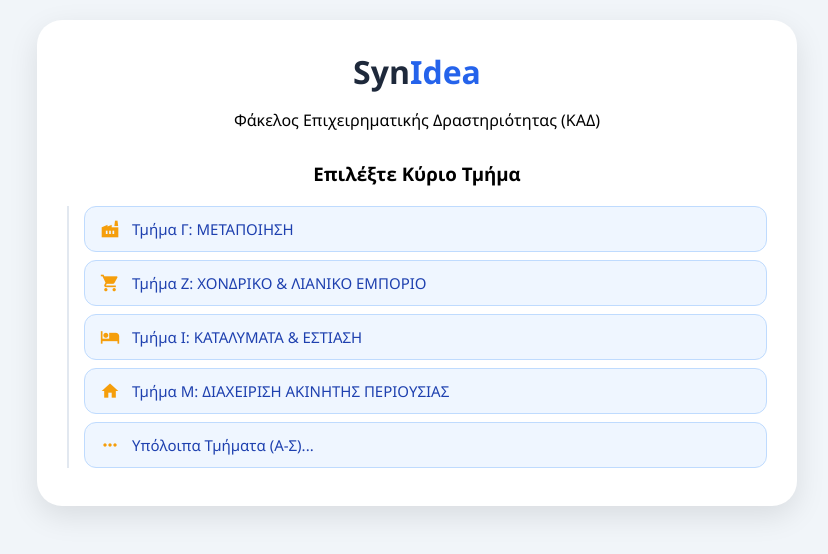
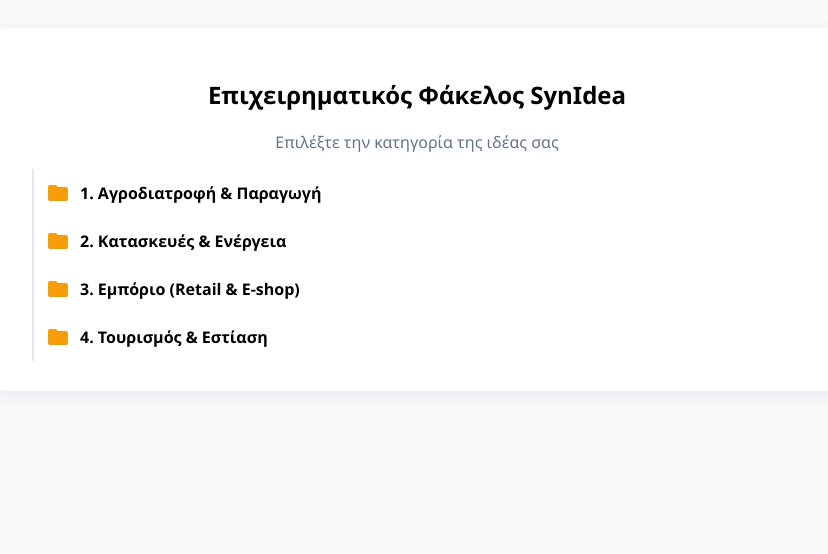
Before and after one commit to simospolychronis/SynIdea-, a plain HTML site: page index.html in a window 1280 px wide. Shown: the whole page, without its empty margins (223-1051 px from the left). Drawn offline with Linux system fonts and the light colour scheme.

Commit message:
Update index.html

```diff
--- a/index.html
+++ b/index.html
@@ -3,95 +3,103 @@
 <head>
     <meta charset="UTF-8">
     <meta name="viewport" content="width=device-width, initial-scale=1.0">
-    <title>SynIdea - KAD Tree Navigator</title>
+    <title>SynIdea - Ολοκληρωμένο Δέντρο Επιχειρήσεων</title>
     <link href="https://fonts.googleapis.com/icon?family=Material+Icons" rel="stylesheet">
     <style>
-        :root { --primary: #2563eb; --folder: #f59e0b; --bg: #f1f5f9; }
-        body { font-family: 'Segoe UI', system-ui, sans-serif; background-color: var(--bg); margin: 0; padding: 20px; display: flex; justify-content: center; }
-        .container { background: white; padding: 30px; border-radius: 25px; box-shadow: 0 10px 30px rgba(0,0,0,0.1); max-width: 700px; width: 100%; text-align: center; }
+        :root { --primary: #2563eb; --accent: #f59e0b; --bg: #f8fafc; }
+        body { font-family: 'Segoe UI', sans-serif; background: var(--bg); padding: 20px; }
+        .container { max-width: 800px; margin: 0 auto; background: white; padding: 30px; border-radius: 20px; box-shadow: 0 4px 20px rgba(0,0,0,0.08); }
 
-        .header { margin-bottom: 30px; }
-        .logo { font-size: 32px; font-weight: 800; color: #1e293b; }
-        .logo span { color: var(--primary); }
+        .tree-node { margin-left: 15px; border-left: 2px solid #e2e8f0; }
+        .folder {
+            display: flex; align-items: center; gap: 10px; padding: 12px;
+            cursor: pointer; transition: 0.2s; border-radius: 8px; font-weight: 600;
+        }
+        .folder:hover { background: #f1f5f9; color: var(--primary); }
+        .folder i { color: var(--accent); }
 
-        /* Tree Styles */
-        .tree-container { text-align: left; border-left: 2px solid #e2e8f0; padding-left: 15px; margin-top: 20px; }
-        .node {
-            padding: 12px 15px; margin: 8px 0; background: #fff; border: 1px solid #e2e8f0;
-            border-radius: 12px; cursor: pointer; display: flex; align-items: center; gap: 12px;
-            transition: 0.2s; font-size: 15px; font-weight: 500; color: #334155;
+        .content { display: none; margin-left: 25px; }
+        .content.active { display: block; }
+
+        .item {
+            padding: 8px 15px; margin: 5px 0; background: #fff; border: 1px solid #f1f5f9;
+            border-radius: 6px; font-size: 14px; color: #475569; display: flex; align-items: center; gap: 10px;
         }
-        .node:hover { background: #f8fafc; border-color: var(--primary); transform: translateX(5px); }
-        .node i { color: var(--folder); font-size: 20px; }
-        .node.section { background: #eff6ff; color: #1e40af; border-color: #bfdbfe; }
-
-        .breadcrumb { font-size: 14px; color: #64748b; margin-bottom: 20px; display: flex; gap: 5px; }
-        .btn-back { background: #64748b; color: white; border: none; padding: 10px 20px; border-radius: 10px; cursor: pointer; margin-top: 20px; }
-
-        .menu-section { display: none; }
-        .active { display: block; animation: slideIn 0.3s ease; }
-        @keyframes slideIn { from { opacity: 0; transform: translateX(20px); } to { opacity: 1; transform: translateX(0); } }
+        .item i { color: var(--primary); font-size: 18px; }
+        .kad-code { font-weight: bold; color: var(--primary); background: #eff6ff; padding: 2px 6px; border-radius: 4px; }
     </style>
 </head>
 <body>
 
 <div class="container">
-    <div class="header">
-        <div class="logo">Syn<span>Idea</span></div>
-        <p>Φάκελος Επιχειρηματικής Δραστηριότητας (ΚΑΔ)</p>
-    </div>
-
-    <div id="lvl-1" class="menu-section active">
-        <h3>Επιλέξτε Κύριο Τμήμα</h3>
-        <div class="tree-container">
-            <div class="node section" onclick="showNext('lvl-2-C')"><i class="material-icons">factory</i>Τμήμα Γ: ΜΕΤΑΠΟΙΗΣΗ</div>
-            <div class="node section" onclick="showNext('lvl-2-G')"><i class="material-icons">shopping_cart</i>Τμήμα Ζ: ΧΟΝΔΡΙΚΟ & ΛΙΑΝΙΚΟ ΕΜΠΟΡΙΟ</div>
-            <div class="node section" onclick="showNext('lvl-2-I')"><i class="material-icons">hotel</i>Τμήμα Ι: ΚΑΤΑΛΥΜΑΤΑ & ΕΣΤΙΑΣΗ</div>
-            <div class="node section" onclick="showNext('lvl-2-L')"><i class="material-icons">home</i>Τμήμα Μ: ΔΙΑΧΕΙΡΙΣΗ ΑΚΙΝΗΤΗΣ ΠΕΡΙΟΥΣΙΑΣ</div>
-            <div class="node section" onclick="alert('Σύντομα...')"><i class="material-icons">more_horiz</i>Υπόλοιπα Τμήματα (Α-Σ)...</div>
-        </div>
-    </div>
-
-    <div id="lvl-2-C" class="menu-section">
-        <div class="breadcrumb">Τμήμα Γ > Μεταποίηση</div>
-        <h3>Επιλέξτε Κλάδο</h3>
-        <div class="tree-container">
-            <div class="node" onclick="showNext('lvl-3-C10')"><i class="material-icons">restaurant</i>10: Βιομηχανία Τροφίμων</div>
-            <div class="node" onclick="alert('Ποτά')"><i class="material-icons">local_bar</i>11: Ποτοποιία</div>
-            <div class="node" onclick="alert('Ένδυση')"><i class="material-icons">checkroom</i>14: Κατασκευή Ειδών Ένδυσης</div>
-        </div>
-        <button class="btn-back" onclick="showNext('lvl-1')">Πίσω</button>
-    </div>
-
-    <div id="lvl-3-C10" class="menu-section">
-        <div class="breadcrumb">Τμήμα Γ > Κλάδος 10</div>
-        <h3>Επιλέξτε Ομάδα</h3>
-        <div class="tree-container">
-            <div class="node" onclick="alert('Τελικός ΚΑΔ: 10.81 - Παραγωγή Ζάχαρης')">10.81: Παραγωγή Ζάχαρης</div>
-            <div class="node" onclick="alert('Τελικός ΚΑΔ: 10.82 - Σοκολατοποιία')">10.82: Παραγωγή Κακάο & Σοκολάτας</div>
-            <div class="node" onclick="alert('Τελικός ΚΑΔ: 10.83 - Καφές/Τσάι')">10.83: Επεξεργασία Τσαγιού & Καφέ</div>
-        </div>
-        <button class="btn-back" onclick="showNext('lvl-2-C')">Πίσω</button>
-    </div>
-
-    <div id="lvl-2-L" class="menu-section">
-        <div class="breadcrumb">Τμήμα Μ > Real Estate</div>
-        <h3>Επιλέξτε Δραστηριότητα</h3>
-        <div class="tree-container">
-            <div class="node" onclick="alert('ΚΑΔ 68.1: Αγοραπωλησία ιδιόκτητων ακινήτων')">68.1: Αγοραπωλησία Ιδιόκτητων Ακινήτων</div>
-            <div class="node" onclick="alert('ΚΑΔ 68.2: Εκμίσθωση/Διαχείριση ακινήτων')">68.2: Εκμίσθωση & Διαχείριση Ακινήτων</div>
-            <div class="node" onclick="alert('ΚΑΔ 68.3: Δραστηριότητες με αμοιβή/σύμβαση')">68.3: Μεσιτικά γραφεία</div>
-        </div>
-        <button class="btn-back" onclick="showNext('lvl-1')">Πίσω</button>
-    </div>
-
+    <h2 style="text-align:center;">Επιχειρηματικός Φάκελος SynIdea</h2>
+    <p style="text-align:center; color: #64748b;">Επιλέξτε την κατηγορία της ιδέας σας</p>
+    <div id="master-tree"></div>
 </div>
 
 <script>
-    function showNext(id) {
-        document.querySelectorAll('.menu-section').forEach(s => s.classList.remove('active'));
-        document.getElementById(id).classList.add('active');
+// Η ΒΑΣΗ ΔΕΔΟΜΕΝΩΝ ΜΕ ΟΛΑ ΤΑ ΕΠΑΓΓΕΛΜΑΤΑ
+const synidea_db = {
+    "1. Αγροδιατροφή & Παραγωγή": {
+        "Καλλιέργειες": ["01.11 - Δημητριακά", "01.13 - Κηπευτικά", "01.21 - Αμπέλια", "01.26 - Ελιές"],
+        "Κτηνοτροφία": ["01.41 - Γαλακτοφόρα βοοειδή", "01.45 - Αιγοπρόβατα"],
+        "Μεταποίηση": ["10.41 - Ελαιουργεία", "10.51 - Τυροκομικά", "10.71 - Αρτοποιία"]
+    },
+    "2. Κατασκευές & Ενέργεια": {
+        "Οικοδομή": ["41.20 - Κατοικίες", "43.32 - Ξυλουργικά"],
+        "Ενέργεια": ["35.11 - Φωτοβολταϊκά/Αιολικά"]
+    },
+    "3. Εμπόριο (Retail & E-shop)": {
+        "Λιανική": ["47.11 - Super Market", "47.71 - Ένδυση"],
+        "E-Commerce": ["47.91 - Πωλήσεις μέσω Διαδικτύου"]
+    },
+    "4. Τουρισμός & Εστίαση": {
+        "Καταλύματα": ["55.10 - Ξενοδοχεία", "55.20 - Airbnb"],
+        "Εστίαση": ["56.10 - Εστιατόρια", "56.30 - Καφετέριες/Bar"]
     }
+    // Εδώ προσθέτουμε όλη τη λίστα που φτιάξαμε
+};
+
+function createTree(data, container) {
+    for (let key in data) {
+        let node = document.createElement('div');
+        node.className = 'tree-node';
+
+        let folder = document.createElement('div');
+        folder.className = 'folder';
+        folder.innerHTML = `<i class="material-icons">folder</i> ${key}`;
+
+        let content = document.createElement('div');
+        content.className = 'content';
+
+        folder.onclick = function() {
+            content.classList.toggle('active');
+            this.querySelector('i').innerText = content.classList.contains('active') ? 'folder_open' : 'folder';
+        };
+
+        if (typeof data[key] === 'object' && !Array.isArray(data[key])) {
+            createTree(data[key], content);
+        } else {
+            data[key].forEach(item => {
+                let itemDiv = document.createElement('div');
+                itemDiv.className = 'item';
+                let parts = item.split(' - ');
+                itemDiv.innerHTML = `<i class="material-icons">article</i> <span class="kad-code">${parts[0]}</span> ${parts[1]}`;
+                itemDiv.onclick = (e) => {
+                    e.stopPropagation();
+                    alert("Επιλέχθηκε: " + item);
+                };
+                content.appendChild(itemDiv);
+            });
+        }
+
+        node.appendChild(folder);
+        node.appendChild(content);
+        container.appendChild(node);
+    }
+}
+
+createTree(synidea_db, document.getElementById('master-tree'));
 </script>
 
 </body>
```
